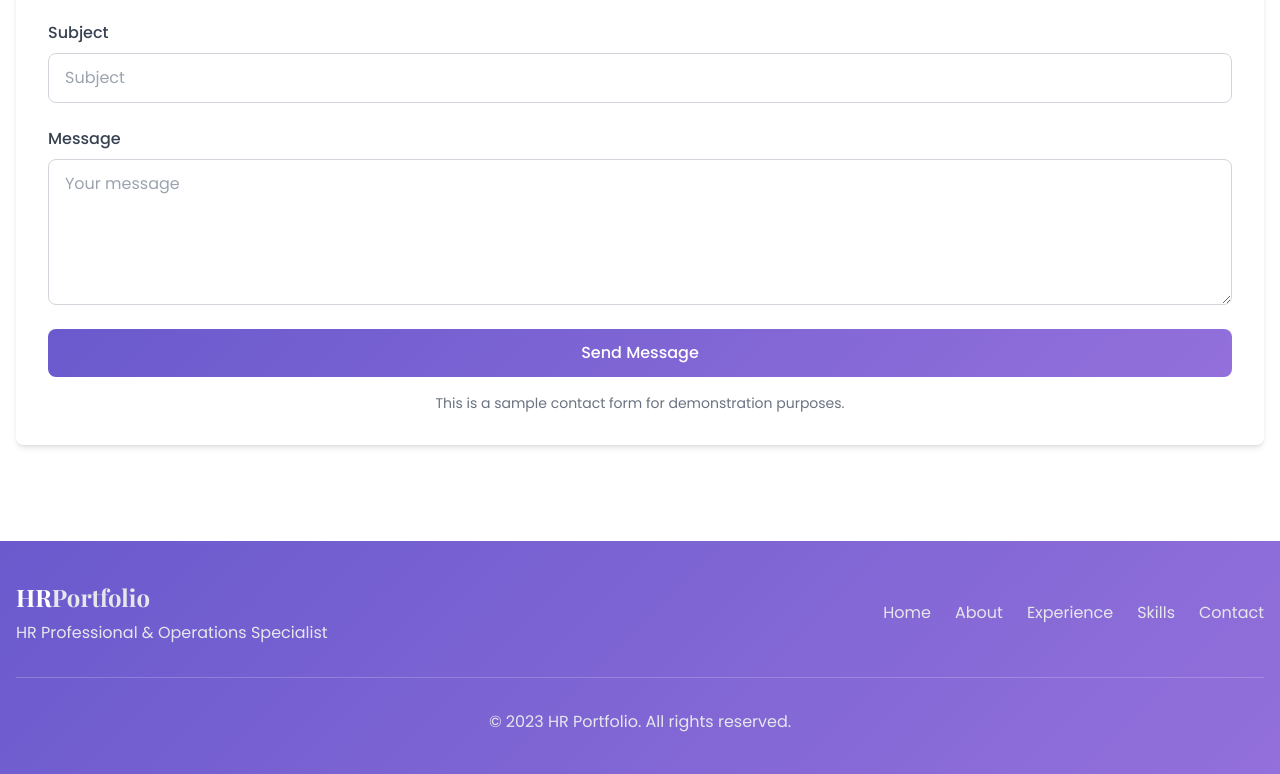
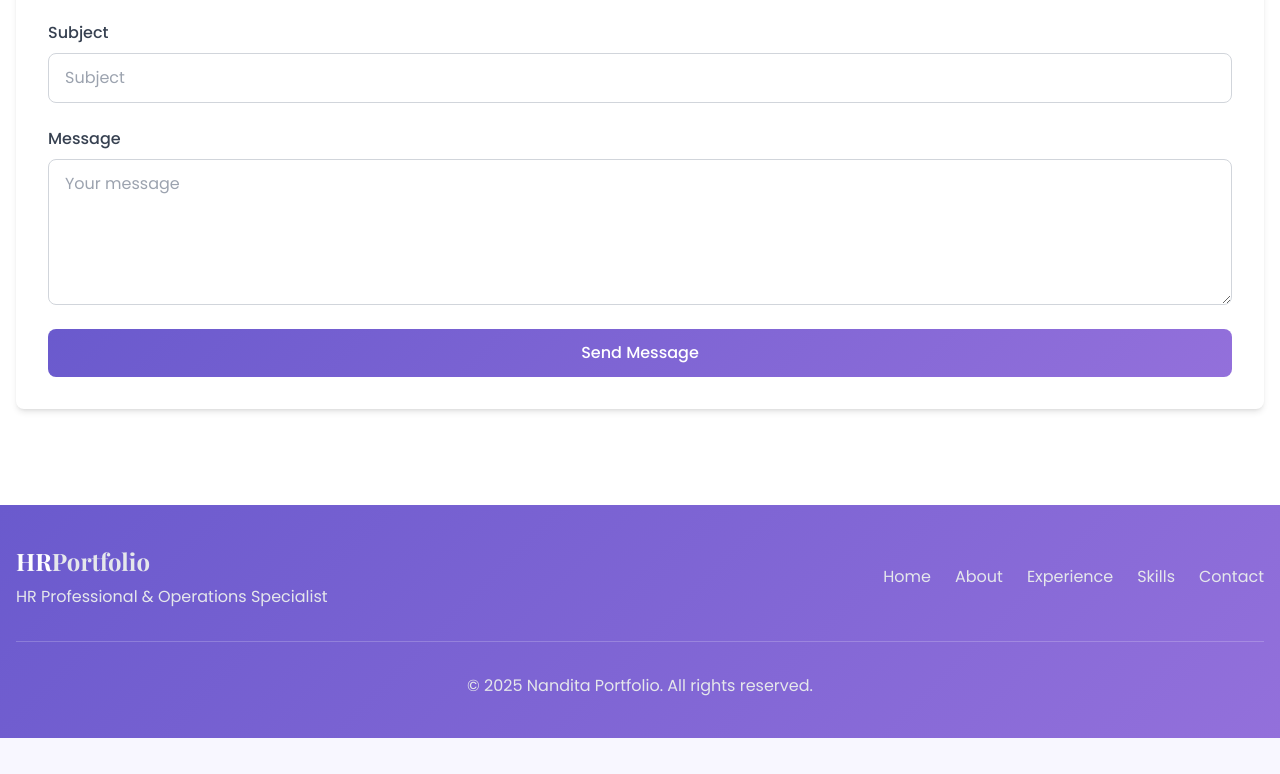
Before and after one commit to NanditaRawat/NanditaRawat.github.io, a plain HTML site: page index.html in a window 1280 px wide. Shown: the part 4869-5643 px from the top of the page. After the commit the page ends 5607 px from the top, so only its background shows below. Drawn offline with nearby package versions, Linux system fonts and the light colour scheme.

Commit message:
Refactor

```diff
--- a/index.html
+++ b/index.html
@@ -703,7 +703,6 @@
                             Send Message
                         </button>
 
-                        <p class="text-center text-sm text-gray-500 mt-4">This is a sample contact form for demonstration purposes.</p>
                     </form>
                 </div>
             </div>
@@ -729,7 +728,7 @@
             </div>
 
             <div class="border-t border-white/20 mt-8 pt-8 text-center">
-                <p class="text-gray-200">© 2023 HR Portfolio. All rights reserved.</p>
+                <p class="text-gray-200">© 2025 Nandita Portfolio. All rights reserved.</p>
             </div>
         </div>
     </footer>
@@ -789,7 +788,7 @@
                 }
 
                 // Show success message (in a real application, you would send this data to a server)
-                alert('Thank you for your message! This is a demo form.');
+                alert('Thank you for your message!');
 
                 // Reset form
                 contactForm.reset();
```
